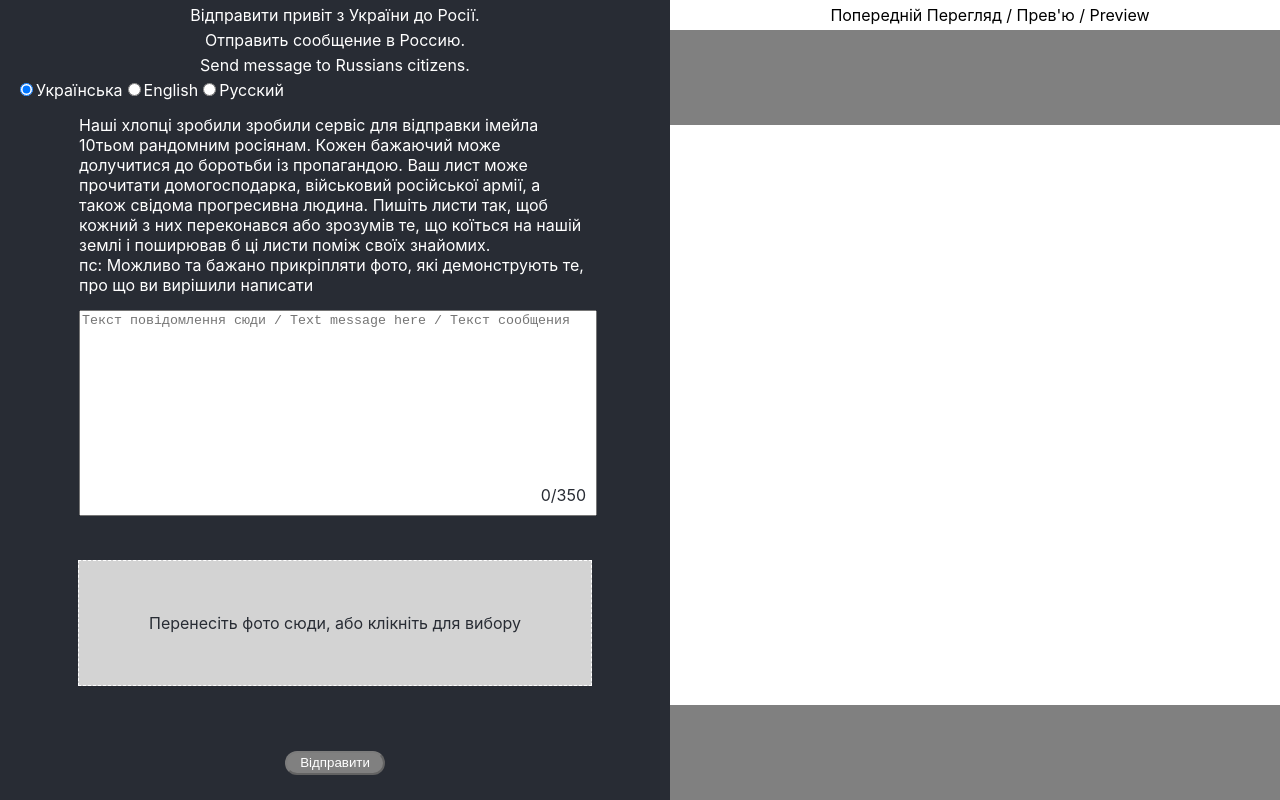
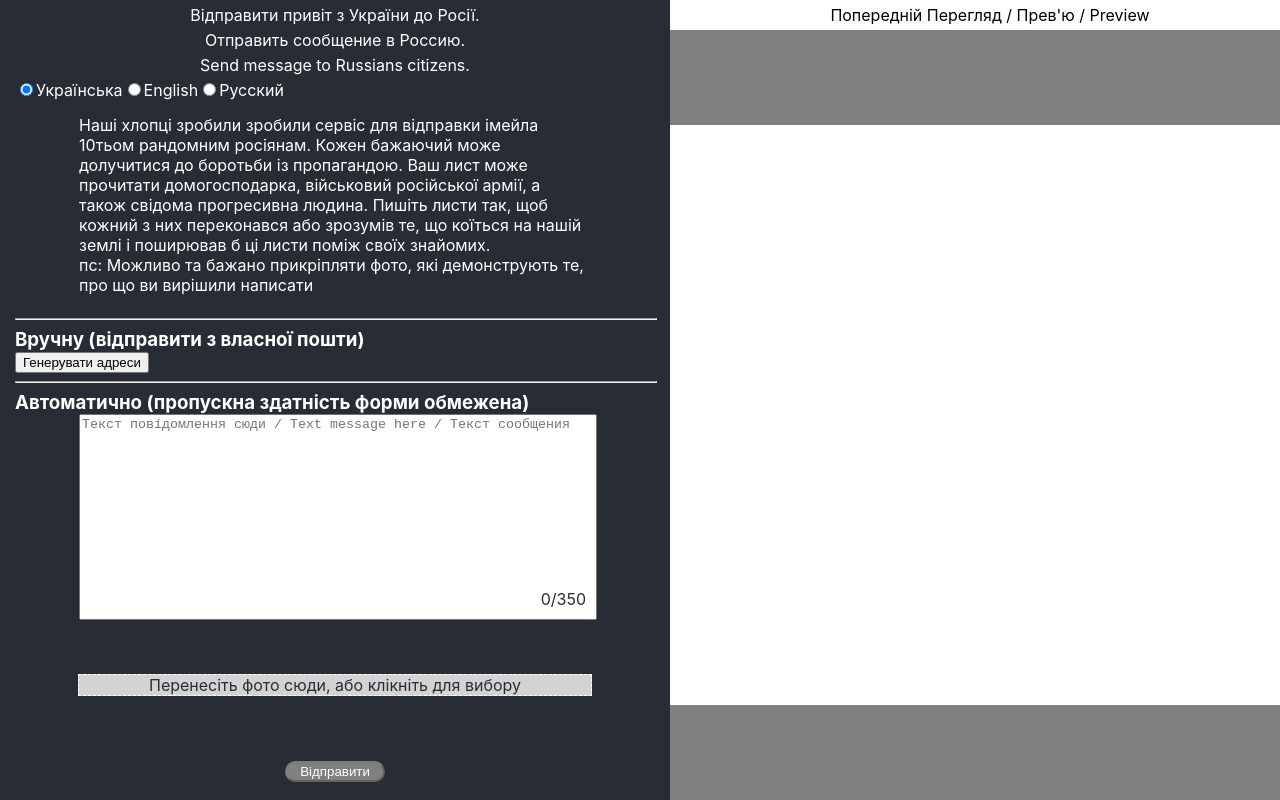
Before and after one commit to Legionses/hi-rus, a React (Create React App) app in the folder front/: page / in a window 1280 px wide. Shown: the top 800 px of the page. Built offline with nearby package versions, Linux system fonts and the light colour scheme.

Commit message:
Added manual sending email gen

```diff
--- a/front/src/App.js
+++ b/front/src/App.js
@@ -13,6 +13,24 @@ function App() {
   const [files, setFiles] = useState([]);
   const [state, setState] = useState("idle");
   const [statusMessage, setStatusMessage] = useState("");
+  const [emails, setEmails] = useState([]);
+
+
+  const requestEmails = async () => {
+    setState("loading");
+
+    try {
+      const res = await axios.get('api/emails');
+      if (res.data.error) {
+        setEmails([res.data.error]);
+        throw new Error(res.data.error);
+      }
+      setEmails(res.data);
+      setState("success");
+    } catch (error) {
+      setState("error");
+    }
+  }
 
   const submitData = async () => {
     if (!text.length) return;
@@ -59,10 +77,20 @@ function App() {
                 <label htmlFor="contactChoice1">Русский</label>
             </div>
             <p className="description">{TEXT.description}</p>
-            <div className="configText">
-                <textarea value={text} placeholder={PLACEHOLDER} onChange={changeText} maxLength={TEXT_MAX_LENGTH}/>
-                <span className="configTextLength">{text.length}/{TEXT_MAX_LENGTH}</span>
-            </div>
+            <hr />
+            <section>
+              <h3>{TEXT.manual}</h3>
+              <button disabled={state === "loading"} onClick={requestEmails}>{TEXT.generate}</button>
+              <p>{emails.join(", ")}</p>
+            </section>
+            <hr />
+            <section>
+              <h3>{TEXT.auto}</h3>
+              <div className="configText">
+                  <textarea value={text} placeholder={PLACEHOLDER} onChange={changeText} maxLength={TEXT_MAX_LENGTH}/>
+                  <span className="configTextLength">{text.length}/{TEXT_MAX_LENGTH}</span>
+              </div>
+            </section>
             <Files ext={["jpg", "png"]} onChange={setFiles} lang={lang}/>
             <button
                 className='configSubmit'
--- a/front/src/index.css
+++ b/front/src/index.css
@@ -34,3 +34,7 @@ html {
   overflow:auto; /* triggers 100% height in Opera 9.5 */
   overflow-y:scroll; /* creates a horizontal scrollbar, for a more consistent look & feel */
 }
+
+hr {
+  width: 100%;
+}
--- a/front/src/utils/staticText.js
+++ b/front/src/utils/staticText.js
@@ -1,16 +1,22 @@
 const STATIC = {
     "ru": {
-        'description': "Наши ребята сделали сервис для отправки эмейла 10-ти рандомным россиянам. Каждый желающий может приобщиться к борьбе с пропагандой. Ваше письмо может прочитать домохозяйка, военный российской армии, а также прогрессивный и сознательный человек. Пишите письма так, чтобы каждый из них понял тот ужас, который творится на нашей земле и распространял бы эти письма среди своих знакомых. Правду доносить легко и критически важно\n" +
+        'description': "Наши ребята сделали сервис для отправки эмейла 10-ти рандомным россиянам. Каждый желающий может приобщиться к борьбе с пропагандой. Ваше письмо может прочитать домохозяйка, военный российской армии, а также прогрессивный и сознательный человек. Пишите письма так, чтобы каждый из них понял тот ужас, который творится на нашей земле и распространял бы эти письма среди своих знакомых. Правду доносить легко и критически важно.\n" +
             "пс: Возможно и желательно прикреплять фото, демонстрирующие то, о чем вы решили написать",
         "dnd_active":  "Бросить сюда",
         "dnd": "Перенесите фото сюда, или кликните для загрузки фотографий",
         "btn": 'Oтправить',
+        "manual": "Вручную (отправить со своей почты)",
+        "generate": "Сгенерировать адреса",
+        "auto": "Автоматически (пропускная способность формы ограничена)",
     },
     "en": {
         'description': "We developed a one-way messenger for sending emails to 10 random Russians. Since the awareness of the average Russian about the war in Ukraine is not even close to objectivity and reality, it is also benefitial to share photos with the horrors of war, the shelling of civilian objects: hospitals, homes, kindergartens. You can make a difference",
         "dnd_active":  "drop here",
         "dnd": "Drag 'n' drop photos here, or click to select",
         "btn": 'Submit',
+        "manual": "Manual (send from your own email)",
+        "generate": "Generate addresses",
+        "auto": "Automatic (form bandwidth is limited)",
     },
     "ua": {
         'description': "Наші хлопці зробили зробили сервіс для відправки імейла 10тьом рандомним росіянам. Кожен бажаючий може долучитися до боротьби із пропагандою. Ваш лист може прочитати домогосподарка, військовий російської армії, а також свідома прогресивна людина. Пишіть листи так, щоб кожний з них переконався або зрозумів те, що коїться на нашій землі і поширював б ці листи поміж своїх знайомих. \n" +
@@ -18,6 +24,9 @@ const STATIC = {
         "dnd_active":  "Вкинути сюди",
         "dnd": "Перенесіть фото сюди, або клікніть для вибору",
         "btn": 'Відправити',
+        "manual": "Вручну (відправити з власної пошти)",
+        "generate": "Генерувати адреси",
+        "auto": "Автоматично (пропускна здатність форми обмежена)",
     }
 }
 
```
Also changed, not shown: 1 other file (tests, documents, lock files or other folders).
